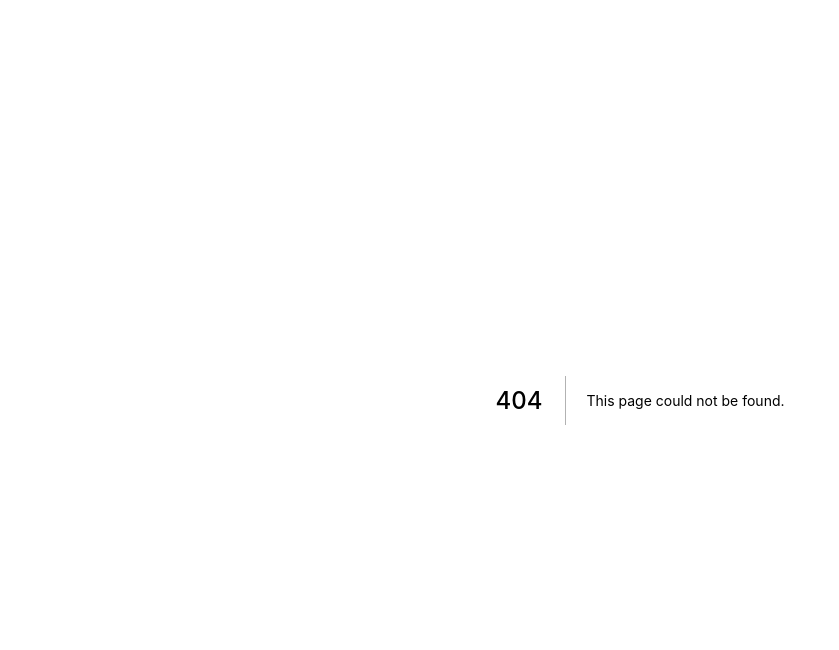
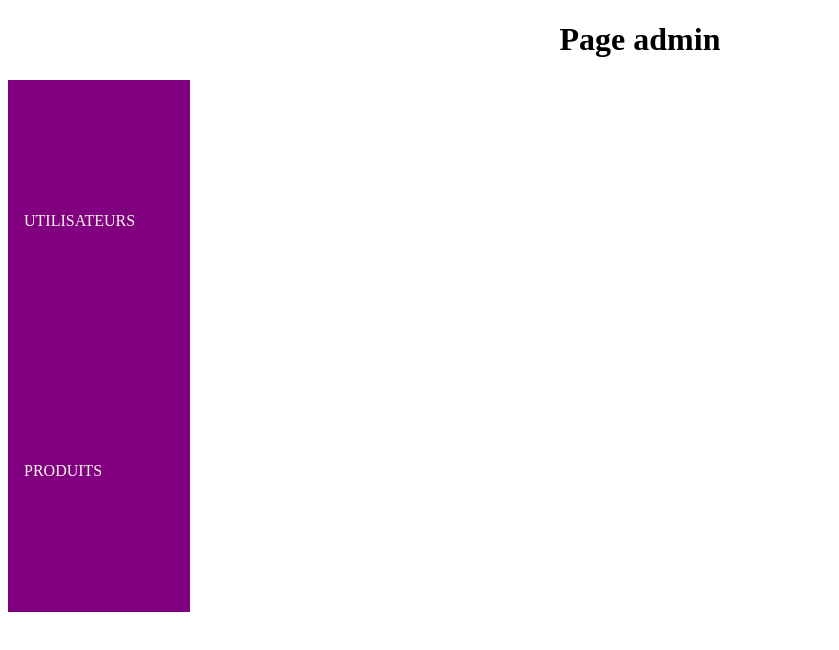
Before and after one commit to TryAndBuyYNOV/WebApp, a Next.js app: page /admin in a window 1280 px wide. Before the commit this address had no page. Shown: the top 650 px of the page, without its empty margins (0-839 px from the left). Built offline with nearby package versions, Linux system fonts and the light colour scheme.

Commit message:
adding admin page with navbar

```diff
--- /dev/null
+++ b/src/components/admin/NavBar.module.css
@@ -0,0 +1,20 @@
+.adminContainer{
+
+    display: flex;
+    justify-content: space-around;
+    flex-direction: column;
+    background: purple;
+    width: 150px;
+    height: 500px;
+    padding: 1rem;
+    margin: 0;
+    font-family: cursive;
+    text-transform: uppercase;
+
+}
+
+.adminContainer a{
+
+    text-decoration: none;
+    color: seashell;
+}
--- /dev/null
+++ b/src/components/admin/NavBarAdmin.js
@@ -0,0 +1,18 @@
+import React from 'react';
+import styles from './NavBar.module.css'
+import Link from 'next/link'
+
+const NavBarAdmin = () => {
+    return (
+        <div>
+
+            <div className={styles.adminContainer}>
+            <Link href="/admin/users"> Utilisateurs</Link>
+            <Link href="/admin/products">Produits</Link>
+           </div>
+
+        </div>
+    );
+};
+
+export default NavBarAdmin;
--- /dev/null
+++ b/src/pages/admin/index.js
@@ -0,0 +1,18 @@
+import React from 'react';
+import NavBarAdmin from '../../Components/Admin/NavBarAdmin';
+
+const admin = () => {
+
+    return (
+        <div>
+            <h1 style={{
+                textAlign:'center'
+            }}> Page admin </h1>
+
+            <NavBarAdmin />
+
+        </div>
+    );
+};
+
+export default admin;
```
